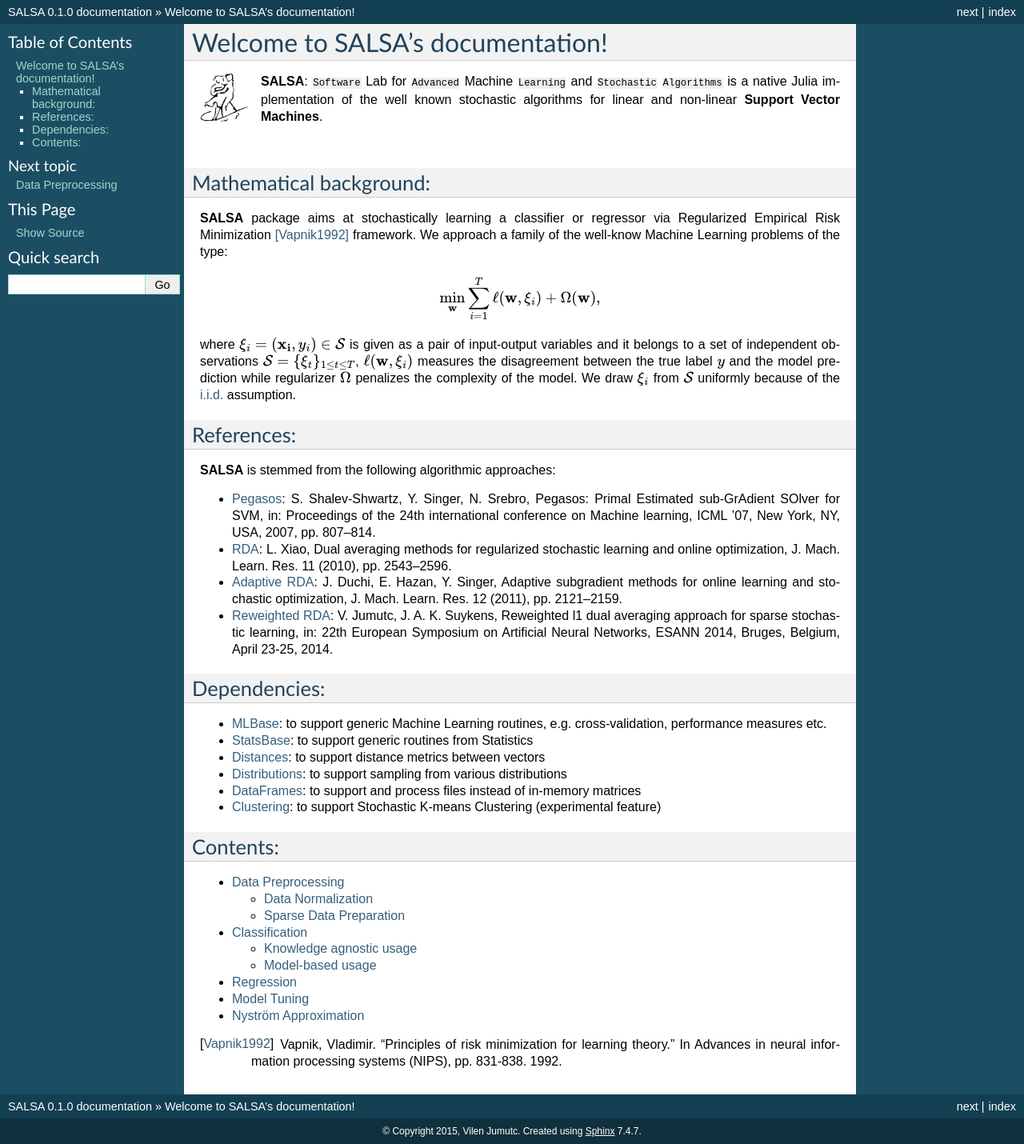
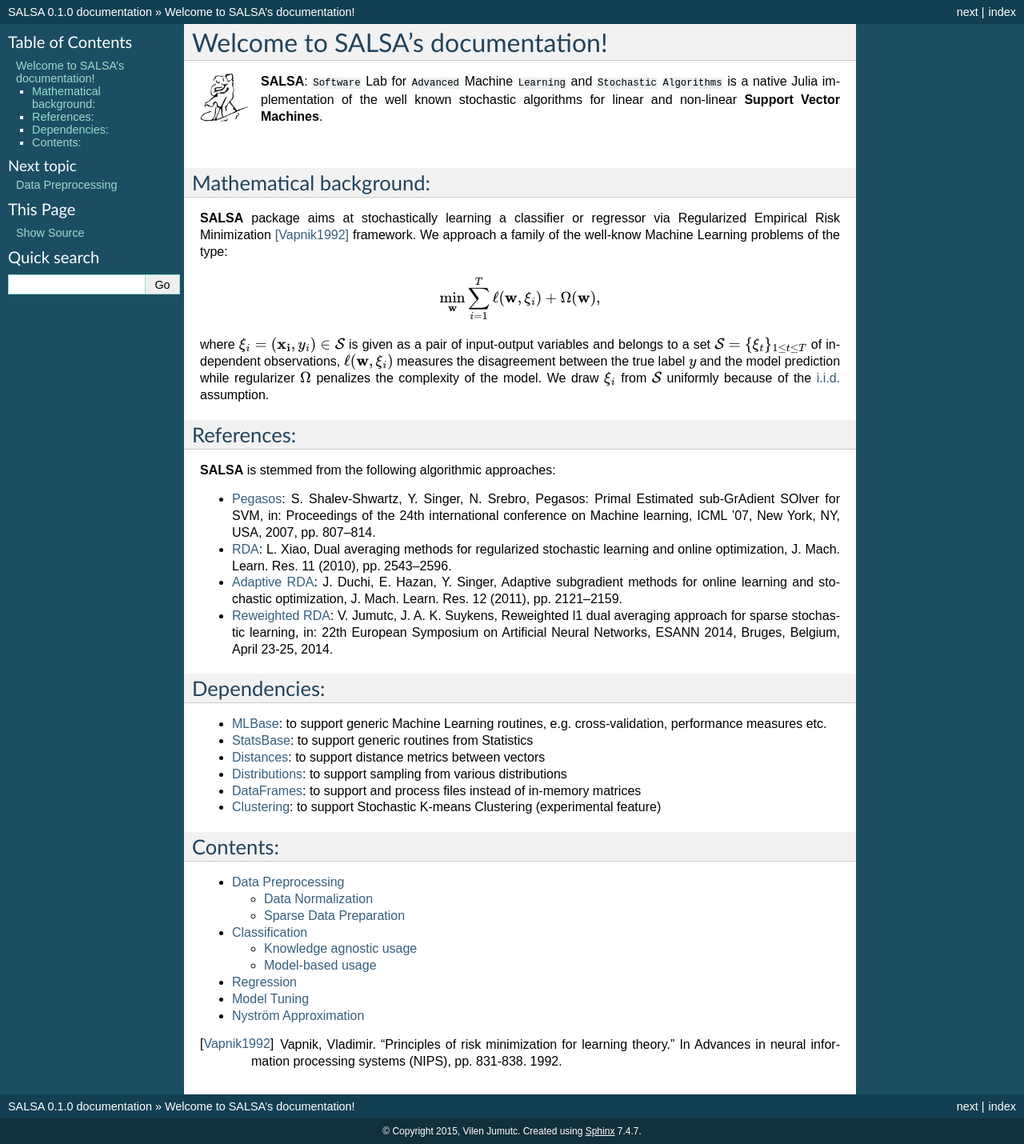
Before and after one commit to jumutc/SALSA.jl, a Sphinx documentation site: the page built from docs/source/index.rst, in a window 1280 px wide. Shown: the whole page at 80% size. Built offline with Sphinx 7.4.7, drawn with Linux system fonts in a browser that asks for light colours; formulas are drawn with MathJax 3.

Commit message:
docs update

```diff
--- a/docs/source/index.rst
+++ b/docs/source/index.rst
@@ -18,7 +18,7 @@ Mathematical background:
 .. math::
         \min_{\bf w} \sum_{i=1}^T \ell({\bf w},\xi_i) + \Omega({\bf w}),
 
-where :math:`\xi_i = ({\bf x_i},y_i) \in \mathcal{S}` is given as a pair of input-output variables and it belongs to a set of independent observations :math:`\mathcal{S} = \{\xi_{t}\}_{1 \leq t \leq T}`, :math:`\ell({\bf w},\xi_i)` measures the disagreement between the true label :math:`y` and the model prediction while regularizer :math:`\Omega` penalizes the complexity of the model. We draw :math:`\xi_i` from :math:`\mathcal{S}` uniformly because of the `i.i.d. <https://en.wikipedia.org/wiki/Independent_and_identically_distributed_random_variables>`_ assumption.
+where :math:`\xi_i = ({\bf x_i},y_i) \in \mathcal{S}` is given as a pair of input-output variables and belongs to a set :math:`\mathcal{S} = \{\xi_{t}\}_{1 \leq t \leq T}` of independent observations, :math:`\ell({\bf w},\xi_i)` measures the disagreement between the true label :math:`y` and the model prediction while regularizer :math:`\Omega` penalizes the complexity of the model. We draw :math:`\xi_i` from :math:`\mathcal{S}` uniformly because of the `i.i.d. <https://en.wikipedia.org/wiki/Independent_and_identically_distributed_random_variables>`_ assumption.
 
 
 References:
```
